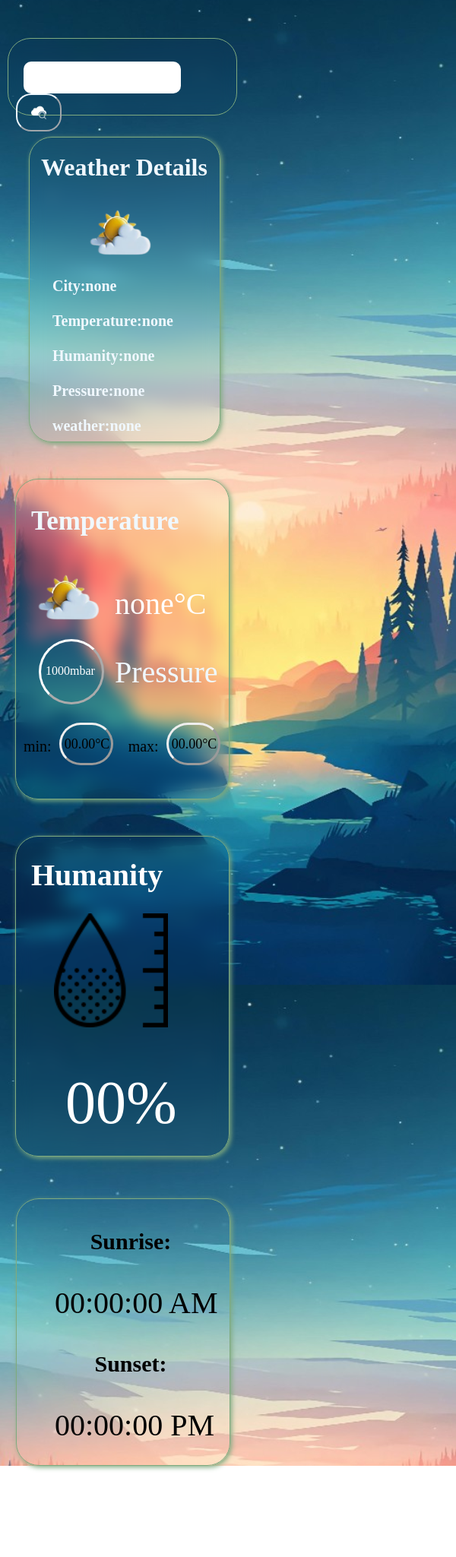
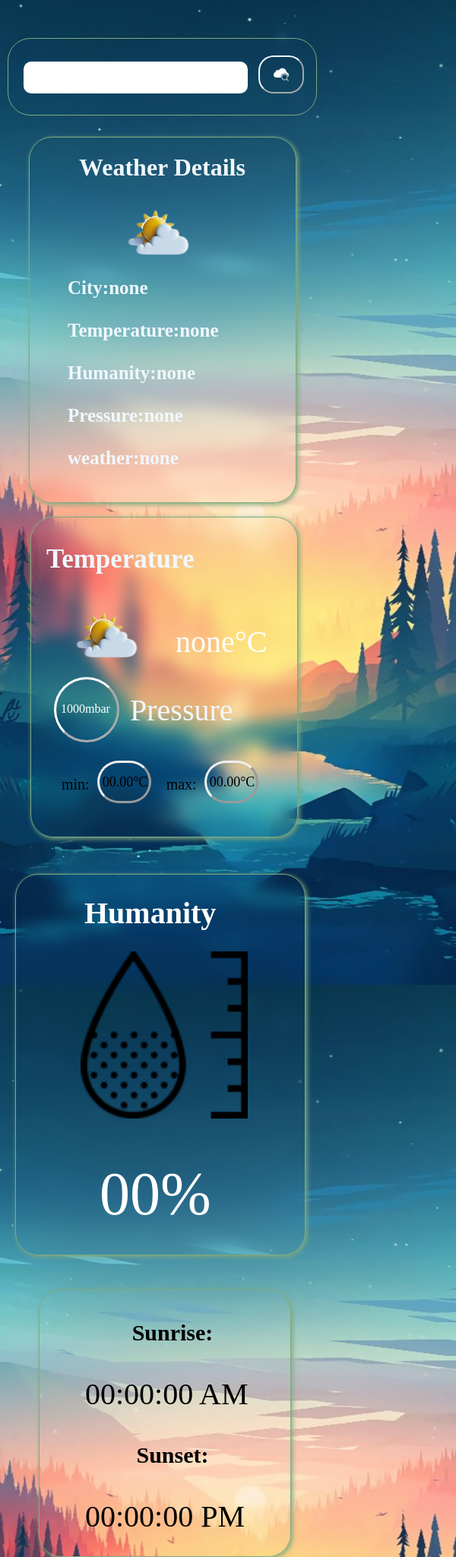
Before and after one commit to ghariprasath1024/Weather-Application, a plain HTML site: page index.html in a window 600 px wide. Shown: the whole page at 76% size. Before the commit the page ends 1929 px from the top, so only its background shows below. Drawn offline with Linux system fonts and the light colour scheme; files whose address does not match are found by name.

Commit message:
screenaligned

```diff
--- a/design.css
+++ b/design.css
@@ -1,171 +1,66 @@
-@media screen and (min-width:319px) and (max-width:700px) {
-    body {
-        background-image: url("image/mobile.jpg");
-        background-size: cover;
-    }
-
-    .weather {
-        position: absolute;
-        top:130px;
-        width: 250px;
-        height: 400px;
-        transition: none;
-    }
-    .weather:hover {
-        transform:none;
-        cursor: none;
-    }
-
-    .search {
-        left: 10px;
-        width: 300px;
-    }
-
-    .search:hover {
-        box-shadow: 2px 2px 16px rgb(127, 170, 127);
-        cursor: pointer;
-    }
-
-    .weatherimage {
-        position: absolute;
-        top: 630px;
-        left: 20px;
-        width: 280px;
-        height: 420px;
-        transition:none;
-    }
-
-    .weatherimage:hover {
-        transform: none;
-        cursor:none;
-    }
-
-    .temp {
-        position: absolute;
-        top: 1100px;
-        left: 20px;
-        width: 280px;
-        height: 420px;
-    }
-
-    .temp:hover {
-        transform: none;
-        cursor: none;
-    }
-
-    h1 {
-        margin-left: 15px;
-    }
-
-    #image {
-        margin-left: 70px;
-        width: 100px;
-        height: 100px;
-    }
-
-    .Details {
-        margin-top: 0px;
-        font-size: 20px;
-    }
-
-    #city {
-        margin-left: 20px;
-        padding-left: 0px;
-    }
-
-    h3 {
-        margin-left: 20px;
-    }
-
-    #image1 {
-        width: 100px;
-        height: 100px;
-    }
-
-    .templ {
-        top: 100px;
-        left: 130px;
-        font-size: 40px;
-    }
-
-    .circle {
-        top: 210px;
-        left: 30px;
-        width: 80px;
-    }
-    .press {
-        top: 190px;
-        left: 130px;
-        font-size: 40px;
-    }
-
-    .mm {
-        top: 320px;
-        left: 10px;
-        font-size:  20px;
-    }
-
-    .min {
-        margin-right: 10px;
-        color:black;
-    }
-
-    .max {
-        margin-right: 10px;
-        color:black;
-    }
-
-    .minbox {
-        width: 65px;
-        height: 50px;
-        color:black;
-        font-size: 18px;
-    }
-
-    .c {
-        margin-top: 15px;
-        margin-left: 4px;
-    }
-
-    .humanity {
-        margin-left: 20px;
-        font-size: 40px;
-    }
-
-    .start {
-        display: inline;
-    }
-
-    #imghum {
-        margin-left: 50px;
-        width: 150px;
-        height: 150px;
-    }
-
-    #humanity {
-        margin-left: 65px;
-    }
-
-    .sun {
-        width: 280px;
-        height: 350px;
-        margin-top: 0px;
-        margin-left: 0px;
-        border-radius: 30px;
-        box-shadow: 2px 2px 6px rgb(127, 170, 127);
-    }
-    .sun:hover {
-        box-shadow: 2px 2px 16px rgb(127, 170, 127);
-        cursor:none;
-    }
-    .Sunrise{
-        text-align:center;
-        color:black;
-    }
-    #Sunrise{
-        color:black;
-    }
-    #Sunset{
-        color:black;
-    }
+@media screen and (min-width:319px) and (max-width:764px) {
+    body {background-image: url("image/mobile.jpg");background-size: cover;}
+    .weather {position: absolute;top:130px;width: 250px;height: 400px;transition: none;}
+    .weather:hover {transform:none;cursor: none;}.search {left: 10px;width: 300px;}
+    .search:hover {box-shadow: 2px 2px 16px rgb(127, 170, 127);cursor: pointer;}
+    .weatherimage {position: absolute;top: 630px;left: 20px;width: 280px;height: 420px;transition:none;}
+    .weatherimage:hover { transform: none;cursor:none;}
+    .temp {position: absolute;top: 1100px;left: 20px;width: 280px;height: 420px;}
+    .temp:hover {transform: none;cursor: none;}h1 {margin-left: 15px;}
+    #image {margin-left: 70px;width: 100px;height: 100px;}
+    .Details {margin-top: 0px;font-size: 20px;}
+    #city {margin-left: 20px;padding-left: 0px;}
+    h3 {margin-left: 20px;}
+    #image1 {width: 100px;height: 100px;}
+    .templ {top: 100px;left: 130px;font-size: 40px;}
+    .circle {top: 210px;left: 30px;width: 80px;}
+    .press {top: 190px;left: 130px;font-size: 40px;}
+    .mm {top: 320px;left: 10px;font-size:  20px;}
+    .min {margin-right: 10px;color:black;}
+    .max {margin-right: 10px;color:black;}
+    .minbox {width: 65px;height: 50px;color:black;font-size: 18px;}
+    .c {margin-top: 15px;margin-left: 4px;}
+    .humanity {margin-left: 20px;font-size: 40px;}
+    .start {display: inline;}
+    #imghum {margin-left: 50px;width: 150px;height: 150px;}
+    #humanity {margin-left: 65px;}
+    .sun {width: 280px;height: 350px;margin-top: 0px;margin-left: 0px;border-radius: 30px;box-shadow: 2px 2px 6px rgb(127, 170, 127);}
+    .sun:hover {box-shadow: 2px 2px 16px rgb(127, 170, 127); cursor:none;}
+    .Sunrise{text-align:center;color:black;}
+    #Sunrise{margin-left:30px;color:black;}
+    #Sunset{margin-left:33px;color:black;}
 }
+@media screen and (min-width:375px) and (max-width:424px){
+    .search{width:350px;}
+    #city{width:200px;}
+    .weather{width:300px;}
+    h1{margin-left: 40px;}
+    #image{margin-left: 90px;}
+    .weatherimage{width:330px;}
+    .temp{width:330px;}
+    .humanity{margin-left: 70px;}
+    #imghum{margin-left:85px}
+    #humanity{margin-left:85px;}
+    .sun{width:330px;}
+    #Sunrise{margin-left:60px;}
+    #Sunset{margin-left:60px;}
+}
+@media screen and (min-width:425px) and (max-width:764px) {
+    .search{width:405px;}
+    #city{width:265px;}
+    .weather{width:350px;height: 480px;}
+    .Details{font-size:25px; margin-left:50px;}
+    h1{margin-left: 65px;}
+    #image{margin-left: 120px;}
+    .weatherimage{width:350px; margin-left:20px; top:680px;}
+    .temp{width:380px; top:1150px;height: 500px;}
+    #image1{margin-left:50px;}
+    #templ{left: 190px;}
+    .mm{margin-left: 30px;}
+    .humanity{margin-left: 90px;}
+    #imghum{margin-left:85px ;width:220px;height: 220px;}
+    #humanity{margin-left:110px;}
+    .sun{width:330px;margin-left:30px;}
+    #Sunrise{margin-left:60px;}
+    #Sunset{margin-left:60px;}
+}
```
